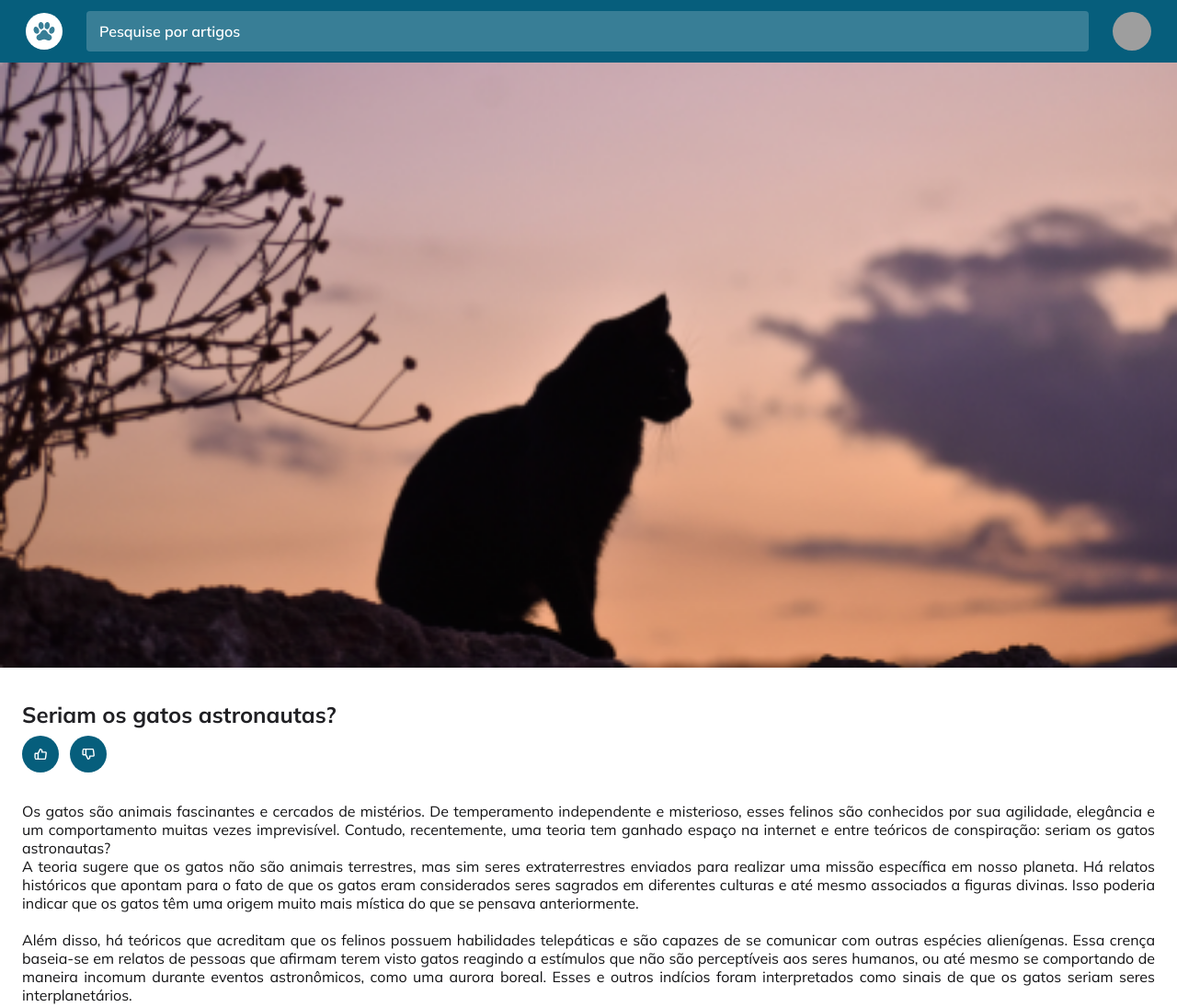
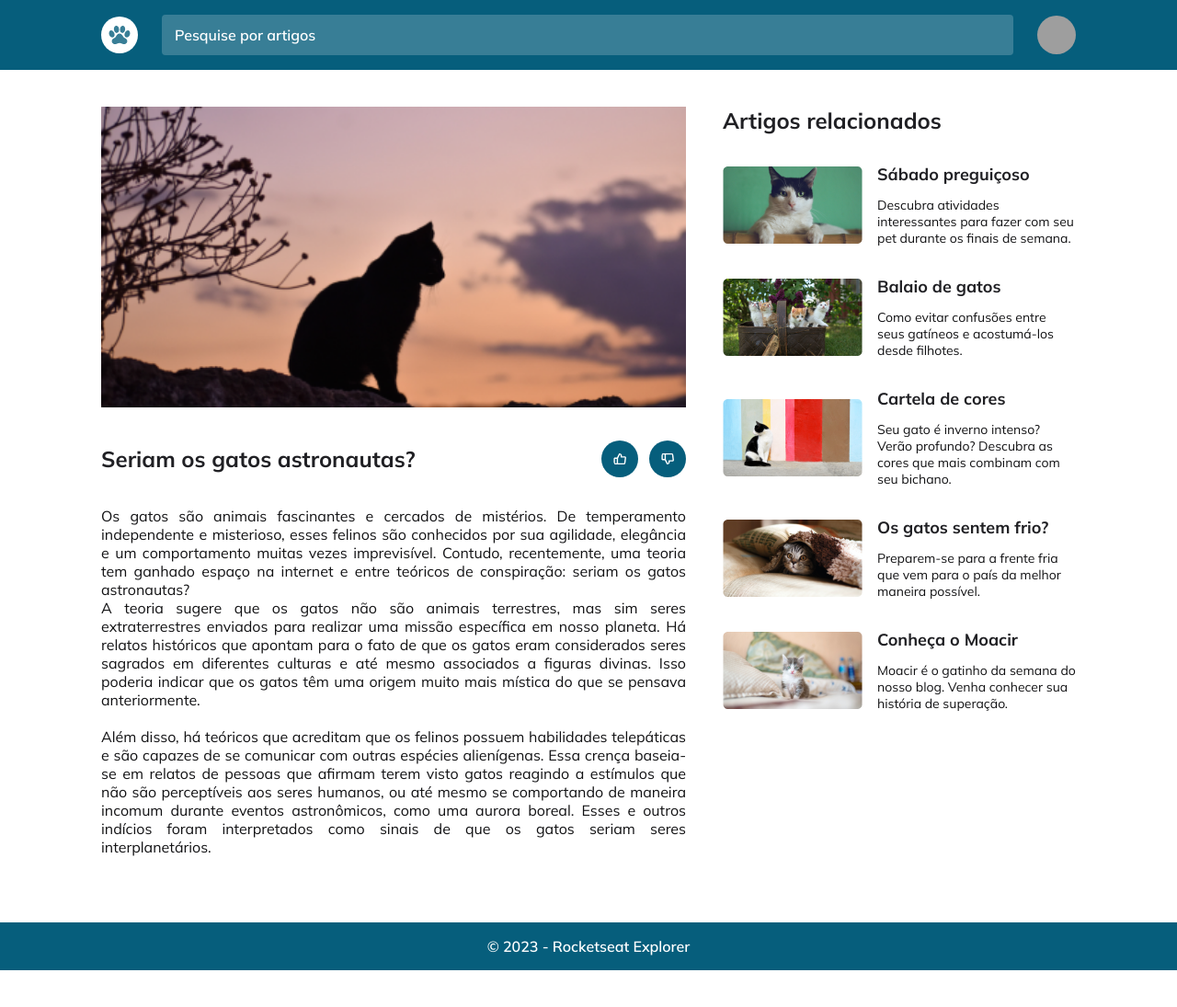
Before and after one commit to eduardonogarotto/blog-de-gatos, a plain HTML site: page index.html in a window 1280 px wide. Shown: the top 1095 px of the page at 92% size. After the commit the page ends 1055 px from the top, so only its background shows below. Drawn offline with Linux system fonts and the light colour scheme; grey boxes are pictures that could not be loaded.

Commit message:
Final Project: Desktop Version

```diff
--- a/style.css
+++ b/style.css
@@ -28,14 +28,13 @@ input {
 
 header {
   background: var(--color-blue);
+  padding: 1.2rem 2.8rem;
 }
 
 .header {
   display: flex;
   align-items: center;
   gap: 2.6rem;
-
-  padding: 1.2rem 2.8rem;
 }
 
 .logo {
@@ -168,3 +167,47 @@ footer {
   font-weight: 600;
   text-align: center;
 }
+
+@media (min-width: 1200px) {
+  #page {
+    grid-template-areas:
+      "header header header"
+      "main main aside"
+      "main main aside"
+      "footer footer footer";
+
+    gap: 4rem;
+  }
+
+  header {
+    grid-area: header;
+    padding: 1.6rem 11rem;
+  }
+
+  main {
+    grid-area: main;
+    padding-left: 11rem;
+  }
+
+  article {
+    padding: 3.2rem 0;
+  }
+
+  .article-title {
+    display: flex;
+    flex-direction: row;
+    align-items: center;
+    justify-content: space-between;
+
+    margin-bottom: 3.2rem;
+  }
+
+  aside {
+    grid-area: aside;
+    padding: 0 11rem 0 0;
+  }
+
+  footer {
+    grid-area: footer;
+  }
+}
```
Also changed, not shown: 2 other files.
